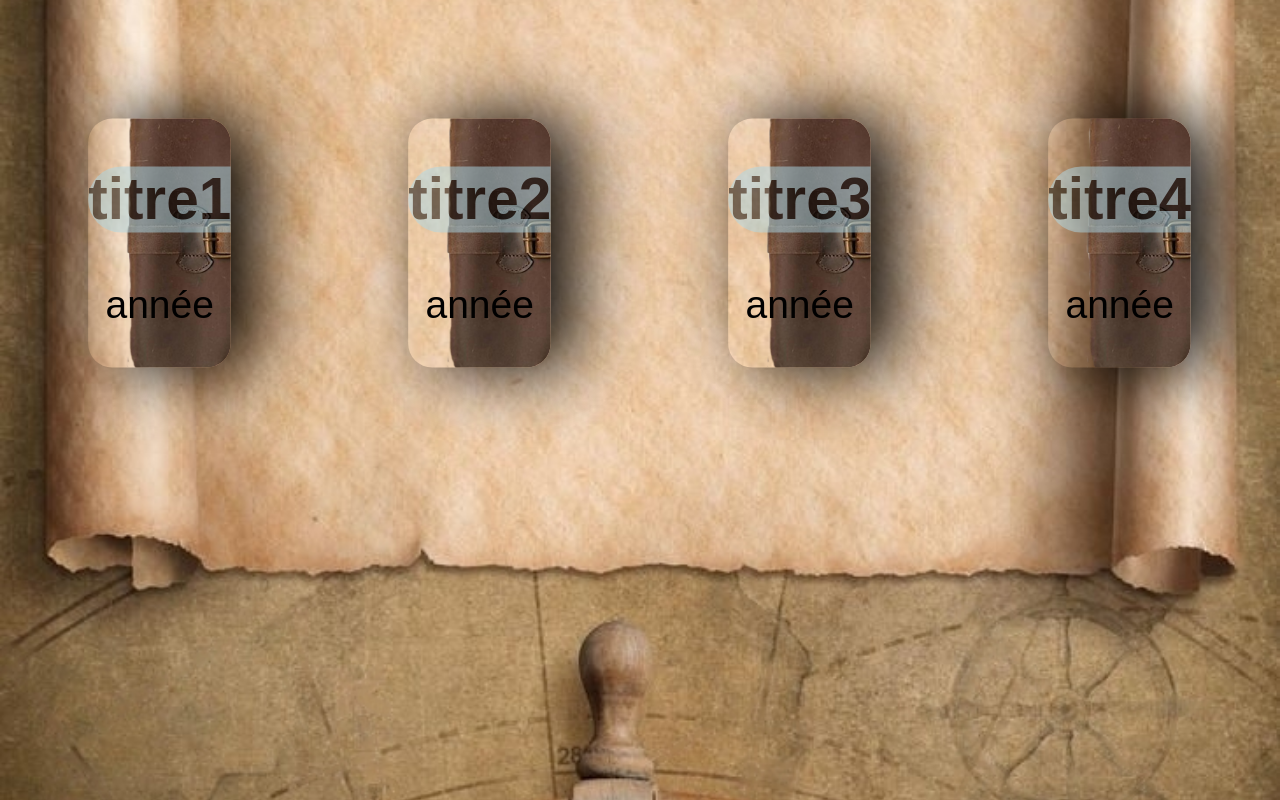
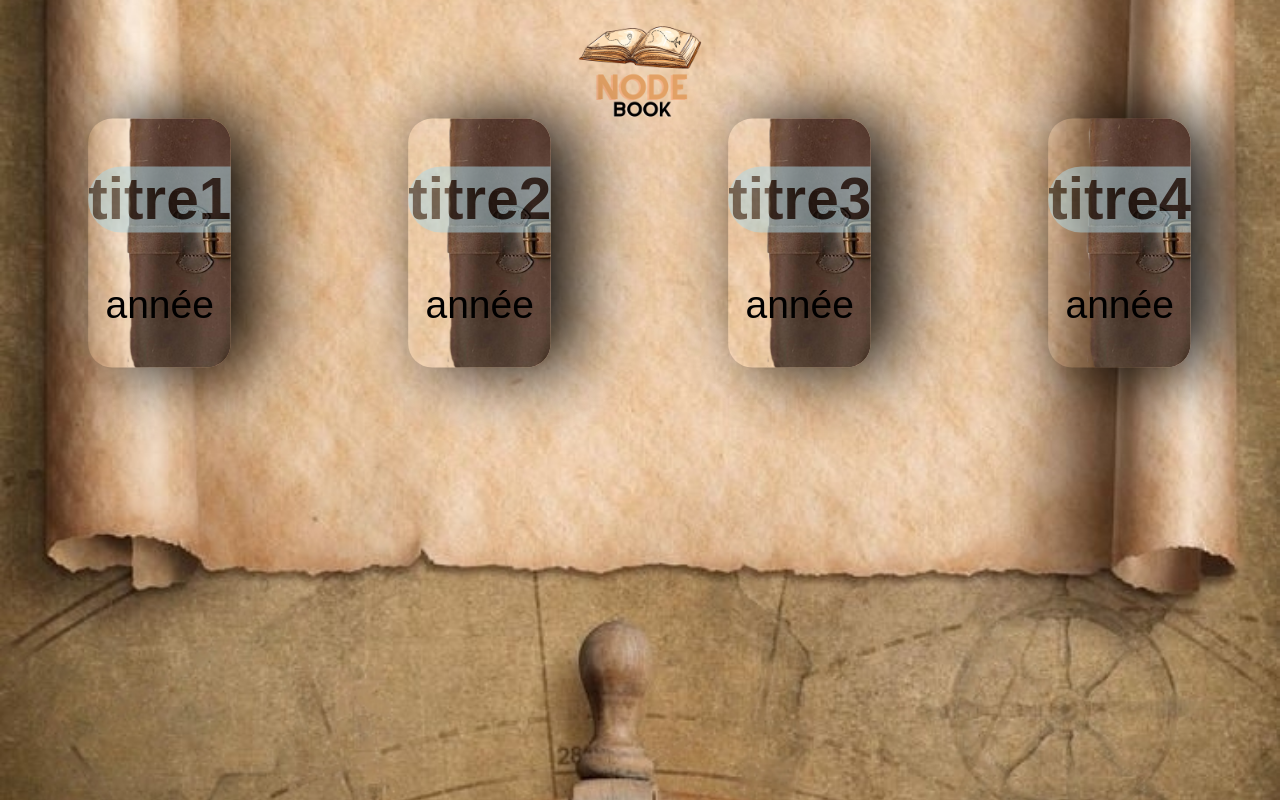
Before and after one commit to Carenjot/Hackathon-05-2023, a React (Vite) app in the folder frontend/: page / in a window 1280 px wide. Built offline with nearby package versions, Linux system fonts and the light colour scheme.

Commit message:
add logo

```diff
--- a/frontend/src/components/InsideTravelogue.css
+++ b/frontend/src/components/InsideTravelogue.css
@@ -40,12 +40,22 @@ li {
   box-shadow: 1rem 0 3rem;
 }
 
+.button-carnet:hover {
+  scale: 2;
+  transition: 0.2s ease-out;
+}
+
 .inside-travelogue {
-  background: linear-gradient(transparent, #693c08);
+  background: linear-gradient(transparent, #eccfb0);
   max-width: 50%;
   position: absolute;
   top: 40%;
-  left: 35%;
+  margin-left: auto;
+  margin-right: auto;
+  left: 0;
+  right: 0;
+  text-align: center;
+  max-width: 25rem;
   border-radius: 2rem;
 }
 
@@ -63,3 +73,18 @@ li {
   border-top-left-radius: 2rem;
   border-bottom-left-radius: 2rem;
 }
+
+.logo {
+  text-align: center;
+}
+
+.logo {
+  position: absolute;
+  top: -200px;
+  scale: 0.4;
+  margin-left: auto;
+  margin-right: auto;
+  left: 0;
+  right: 0;
+  text-align: center;
+}
--- a/frontend/src/components/TraveloguePack.jsx
+++ b/frontend/src/components/TraveloguePack.jsx
@@ -1,4 +1,5 @@
 import { useState } from "react";
+import logo from "../assets/nodebook.png";
 import Travelogue from "./Travelogue";
 
 import InsideTravelogue from "./InsideTravelogue";
@@ -19,6 +20,11 @@ function TraveloguePack() {
     setNumberTravelogue(title);
   };
   return (
+    <>
+      <div className="logo">
+        <img src={logo} alt="logo" />
+      </div>
+
       <section className="pack-travelogue">
         {listTitle.map((title) => (
           <button
@@ -37,6 +43,7 @@ function TraveloguePack() {
           <InsideTravelogue title={numberTravelogue.toString()} />
         )}
       </section>
+    </>
   );
 }
 
```
Lines whose indentation alone changed are shown as unchanged.
